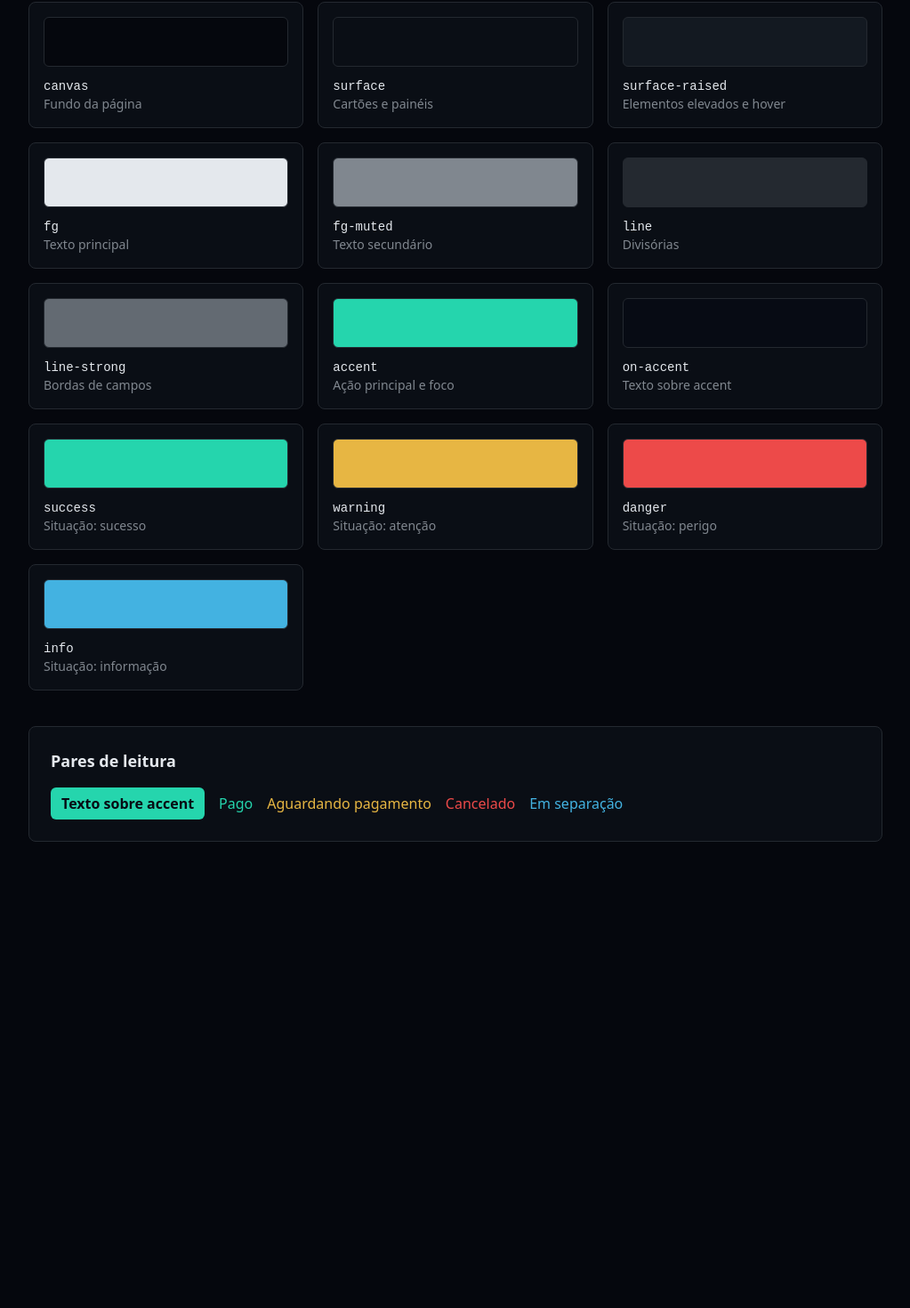
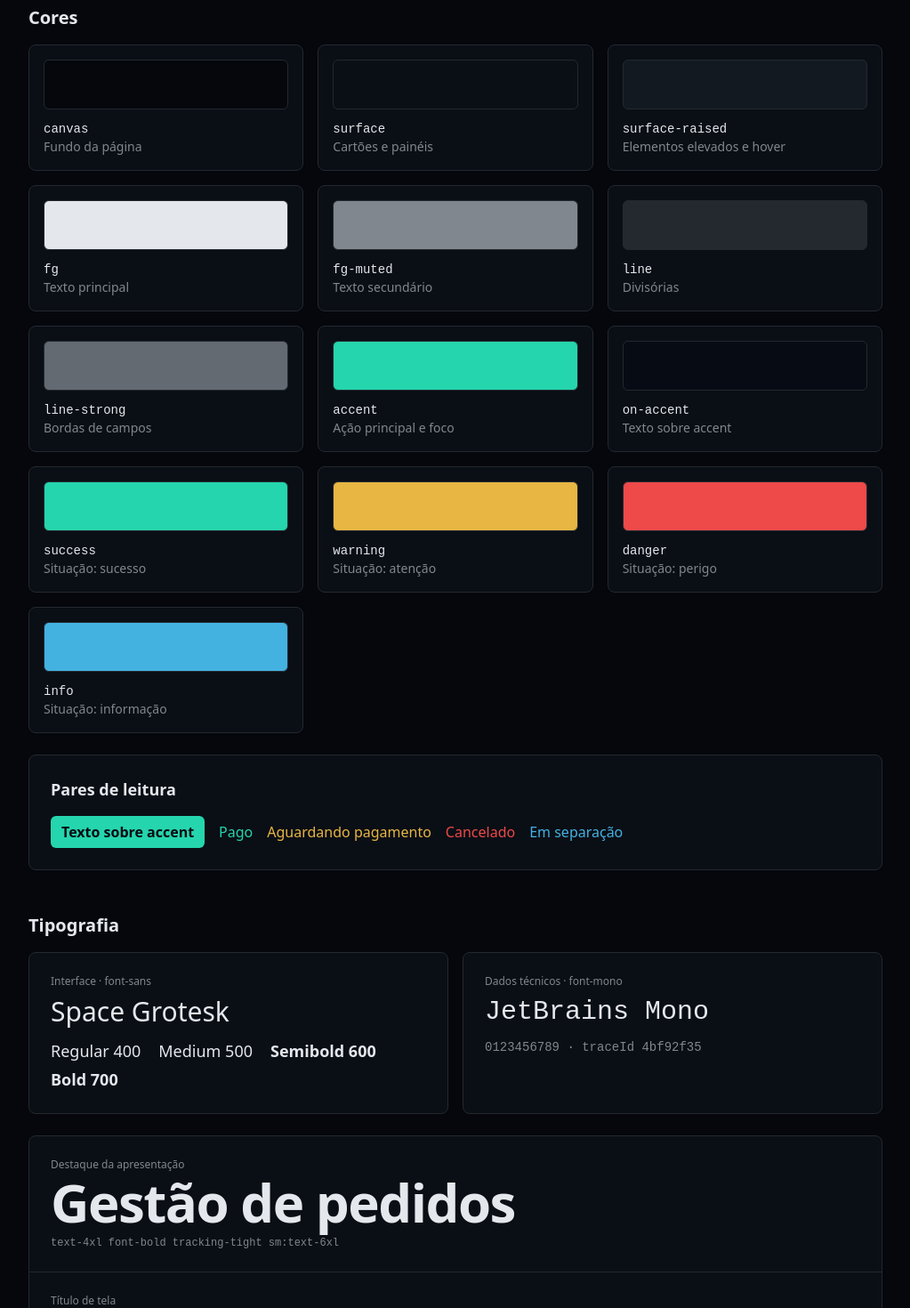
Before and after one commit to paulor007/orderflow, a React (Vite) app in the folder frontend/: page / in a window 1280 px wide. Shown: the part 191-1661 px from the top of the page at 89% size, without its empty margins (128-1151 px from the left). Before the commit the page ends 1177 px from the top, so only its background shows below. Built offline with nearby package versions, Linux system fonts and the light colour scheme.

Commit message:
feat(frontend): add type scale and typography preview

```diff
--- a/frontend/src/App.tsx
+++ b/frontend/src/App.tsx
@@ -1,88 +1,83 @@
 const colorTokens = [
-  {
-    name: "canvas",
-    className: "bg-canvas",
-    use: "Fundo da página",
-  },
-  {
-    name: "surface",
-    className: "bg-surface",
-    use: "Cartões e painéis",
-  },
+  { name: "canvas", className: "bg-canvas", use: "Fundo da página" },
+  { name: "surface", className: "bg-surface", use: "Cartões e painéis" },
   {
     name: "surface-raised",
     className: "bg-surface-raised",
     use: "Elementos elevados e hover",
   },
-  {
-    name: "fg",
-    className: "bg-fg",
-    use: "Texto principal",
-  },
-  {
-    name: "fg-muted",
-    className: "bg-fg-muted",
-    use: "Texto secundário",
-  },
-  {
-    name: "line",
-    className: "bg-line",
-    use: "Divisórias",
-  },
+  { name: "fg", className: "bg-fg", use: "Texto principal" },
+  { name: "fg-muted", className: "bg-fg-muted", use: "Texto secundário" },
+  { name: "line", className: "bg-line", use: "Divisórias" },
   {
     name: "line-strong",
     className: "bg-line-strong",
     use: "Bordas de campos",
   },
+  { name: "accent", className: "bg-accent", use: "Ação principal e foco" },
+  { name: "on-accent", className: "bg-on-accent", use: "Texto sobre accent" },
+  { name: "success", className: "bg-success", use: "Situação: sucesso" },
+  { name: "warning", className: "bg-warning", use: "Situação: atenção" },
+  { name: "danger", className: "bg-danger", use: "Situação: perigo" },
+  { name: "info", className: "bg-info", use: "Situação: informação" },
+];
+
+const typeRoles = [
   {
-    name: "accent",
-    className: "bg-accent",
-    use: "Ação principal e foco",
+    role: "Destaque da apresentação",
+    classes: "text-4xl font-bold tracking-tight sm:text-6xl",
+    sample: "Gestão de pedidos",
   },
   {
-    name: "on-accent",
-    className: "bg-on-accent",
-    use: "Texto sobre accent",
+    role: "Título de tela",
+    classes: "text-2xl font-semibold",
+    sample: "Detalhe do pedido #1043",
   },
   {
-    name: "success",
-    className: "bg-success",
-    use: "Situação: sucesso",
+    role: "Título de seção ou cartão",
+    classes: "text-lg font-semibold",
+    sample: "Itens do pedido",
   },
   {
-    name: "warning",
-    className: "bg-warning",
-    use: "Situação: atenção",
+    role: "Texto corrido",
+    classes: "text-base",
+    sample: "O pedido foi criado e o estoque está sendo reservado.",
   },
   {
-    name: "danger",
-    className: "bg-danger",
-    use: "Situação: perigo",
+    role: "Tabelas, formulários e botões",
+    classes: "text-sm",
+    sample: "Papelaria Ponto Final Ltda · 3 itens",
   },
   {
-    name: "info",
-    className: "bg-info",
-    use: "Situação: informação",
+    role: "Legendas e informações auxiliares",
+    classes: "text-xs text-fg-muted",
+    sample: "Atualizado às 14:30",
+  },
+  {
+    role: "Rótulo acima de títulos",
+    classes: "font-mono text-xs tracking-overline text-accent uppercase",
+    sample: "Etapa 2 · Design system",
+  },
+  {
+    role: "Identificadores e dados técnicos",
+    classes: "font-mono text-sm",
+    sample: "pay_a1d743 · OrderCreated",
   },
 ];
 
-function App() {
+const orderTotals = [1463.5, 1111.1, 658, 424.8, 222.5];
+
+const currencyFormatter = new Intl.NumberFormat("pt-BR", {
+  style: "currency",
+  currency: "BRL",
+});
+
+function ColorSection() {
   return (
-    <main className="mx-auto max-w-5xl px-4 py-10 sm:px-8">
-      <header className="border-b border-line pb-6">
-        <p className="text-sm font-semibold tracking-wide text-accent uppercase">
-          Etapa 2 · Design system
-        </p>
+    <section className="mt-10">
+      <h2 className="text-xl font-semibold">Cores</h2>
 
-        <h1 className="mt-2 text-3xl font-bold">OrderFlow</h1>
-
-        <p className="mt-2 text-fg-muted">
-          Tokens de cor da interface. Cada nome descreve uma função, não uma
-          cor.
-        </p>
-      </header>
-
-      <ul className="mt-8 grid gap-4 sm:grid-cols-2 lg:grid-cols-3">
+      <ul className="mt-4 grid gap-4 sm:grid-cols-2 lg:grid-cols-3">
         {colorTokens.map((token) => (
           <li
             key={token.name}
@@ -91,31 +86,115 @@ function App() {
             <div
               className={`h-14 rounded-md border border-line ${token.className}`}
             />
-
             <p className="mt-3 font-mono text-sm">{token.name}</p>
-
             <p className="text-sm text-fg-muted">{token.use}</p>
           </li>
         ))}
       </ul>
 
-      <section className="mt-10 rounded-lg border border-line bg-surface p-6">
-        <h2 className="text-lg font-semibold">Pares de leitura</h2>
-
+      <div className="mt-6 rounded-lg border border-line bg-surface p-6">
+        <h3 className="text-lg font-semibold">Pares de leitura</h3>
         <div className="mt-4 flex flex-wrap items-center gap-4">
           <span className="rounded-md bg-accent px-3 py-1.5 font-semibold text-on-accent">
             Texto sobre accent
           </span>
-
           <span className="text-success">Pago</span>
-
           <span className="text-warning">Aguardando pagamento</span>
-
           <span className="text-danger">Cancelado</span>
-
           <span className="text-info">Em separação</span>
         </div>
-      </section>
+      </div>
+    </section>
+  );
+}
+
+function TypographySection() {
+  return (
+    <section className="mt-12">
+      <h2 className="text-xl font-semibold">Tipografia</h2>
+
+      <div className="mt-4 grid gap-4 sm:grid-cols-2">
+        <div className="rounded-lg border border-line bg-surface p-6">
+          <p className="text-xs text-fg-muted">Interface · font-sans</p>
+          <p className="mt-2 text-3xl">Space Grotesk</p>
+
+          <div className="mt-3 flex flex-wrap gap-x-5 gap-y-1 text-lg">
+            <span className="font-normal">Regular 400</span>
+            <span className="font-medium">Medium 500</span>
+            <span className="font-semibold">Semibold 600</span>
+            <span className="font-bold">Bold 700</span>
+          </div>
+        </div>
+
+        <div className="rounded-lg border border-line bg-surface p-6">
+          <p className="text-xs text-fg-muted">Dados técnicos · font-mono</p>
+          <p className="mt-2 font-mono text-3xl">JetBrains Mono</p>
+          <p className="mt-3 font-mono text-sm text-fg-muted">
+            0123456789 · traceId 4bf92f35
+          </p>
+        </div>
+      </div>
+
+      <ul className="mt-6 divide-y divide-line rounded-lg border border-line bg-surface">
+        {typeRoles.map((item) => (
+          <li key={item.role} className="p-4 sm:p-6">
+            <p className="text-xs text-fg-muted">{item.role}</p>
+
+            <p className={`mt-1 ${item.classes}`}>{item.sample}</p>
+
+            <code className="mt-2 block font-mono text-xs text-fg-muted">
+              {item.classes}
+            </code>
+          </li>
+        ))}
+      </ul>
+
+      <div className="mt-6 rounded-lg border border-line bg-surface p-6">
+        <h3 className="text-lg font-semibold">Números em colunas</h3>
+
+        <div className="mt-4 grid max-w-md grid-cols-2 gap-8">
+          <div>
+            <p className="text-xs text-fg-muted">Proporcionais (padrão)</p>
+
+            <ul className="mt-2 text-right text-lg">
+              {orderTotals.map((total) => (
+                <li key={total}>{currencyFormatter.format(total)}</li>
+              ))}
+            </ul>
+          </div>
+
+          <div>
+            <p className="text-xs text-fg-muted">Tabulares</p>
+
+            <ul className="mt-2 text-right text-lg tabular-nums">
+              {orderTotals.map((total) => (
+                <li key={total}>{currencyFormatter.format(total)}</li>
+              ))}
+            </ul>
+          </div>
+        </div>
+      </div>
+    </section>
+  );
+}
+
+function App() {
+  return (
+    <main className="mx-auto max-w-5xl px-4 py-10 sm:px-8">
+      <header className="border-b border-line pb-6">
+        <p className="font-mono text-xs tracking-overline text-accent uppercase">
+          Etapa 2 · Design system
+        </p>
+
+        <h1 className="mt-2 text-3xl font-bold">OrderFlow</h1>
+
+        <p className="mt-2 text-fg-muted">
+          Fundamentos visuais da interface: cores e tipografia.
+        </p>
+      </header>
+
+      <ColorSection />
+      <TypographySection />
     </main>
   );
 }
--- a/frontend/src/index.css
+++ b/frontend/src/index.css
@@ -36,6 +36,9 @@
   /* Typography: self-hosted variable fonts with system fallbacks */
   --font-sans: "Space Grotesk Variable", ui-sans-serif, system-ui, sans-serif;
   --font-mono: "JetBrains Mono Variable", ui-monospace, monospace;
+
+  /* Wide letter spacing for small uppercase labels (overlines) */
+  --tracking-overline: 0.2em;
 }
 
 @layer base {
```
